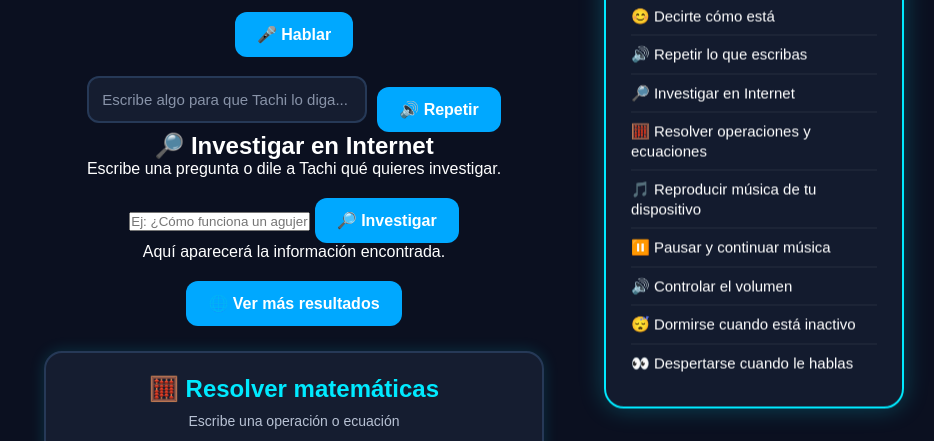
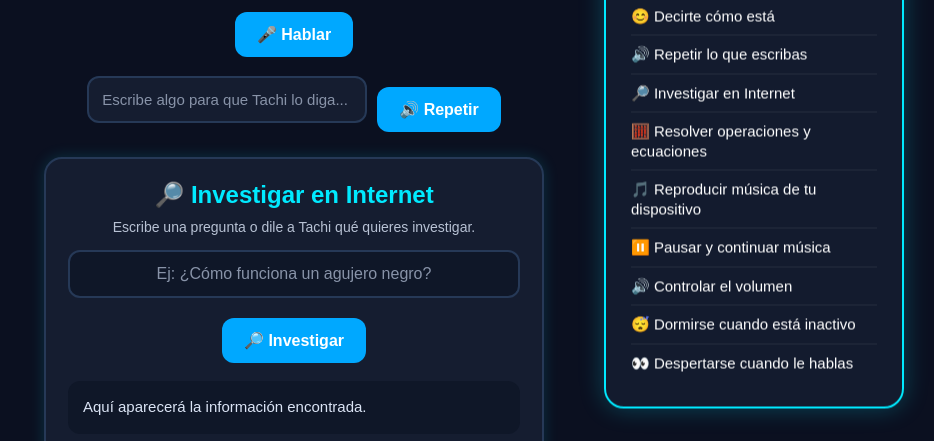
Before and after one commit to alex2010hernandez28-maker/Tachi, a plain HTML site: page index.html in a window 1280 px wide. Shown: the part 340-781 px from the top of the page, without its empty margins (346-1280 px from the left). Drawn offline with Linux system fonts and the light colour scheme.

Commit message:
Update style.css

```diff
--- a/style.css
+++ b/style.css
@@ -566,3 +566,87 @@ h1 {
 }
 
 }
+
+/* =========================
+   INVESTIGACION
+========================= */
+
+.investigacion {
+    width: 100%;
+    margin-top: 25px;
+    padding: 22px;
+    background: #151d30;
+    border: 2px solid #263957;
+    border-radius: 18px;
+    box-shadow:
+        0 0 15px rgba(0, 234, 255, 0.15);
+}
+
+.investigacion h2 {
+    color: #00eaff;
+    margin-bottom: 10px;
+}
+
+.investigacion p {
+    color: #b8c2d4;
+    font-size: 14px;
+    margin-bottom: 15px;
+}
+
+#preguntaInvestigacion {
+    width: 100%;
+    padding: 13px;
+    border: 2px solid #263957;
+    border-radius: 12px;
+    background: #0f1728;
+    color: white;
+    outline: none;
+    font-size: 16px;
+    text-align: center;
+}
+
+#preguntaInvestigacion:focus {
+    border-color: #00eaff;
+
+    box-shadow:
+        0 0 10px rgba(0, 234, 255, 0.4);
+}
+
+#preguntaInvestigacion::placeholder {
+    color: #8893a8;
+}
+
+#resultadoInvestigacion {
+    margin-top: 18px;
+    padding: 15px;
+    min-height: 50px;
+    background: #0f1728;
+    border-radius: 12px;
+    color: #dbe4f5;
+    font-size: 15px;
+    line-height: 1.5;
+    text-align: left;
+    word-break: break-word;
+}
+
+#resultadoInvestigacion strong {
+    display: block;
+    color: #00eaff;
+    font-size: 18px;
+    margin-bottom: 10px;
+}
+
+#resultadoInvestigacion p {
+    color: #dbe4f5;
+    margin: 0;
+    font-size: 15px;
+}
+
+.boton-secundario {
+    background: #263957;
+    margin-top: 12px;
+}
+
+.boton-secundario:hover {
+    background: #3b5275;
+}
```
